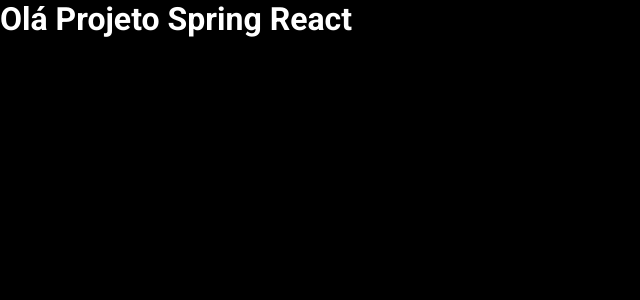
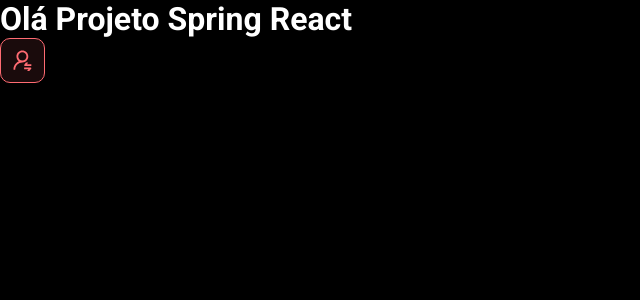
Before and after one commit to Shaffer443/SemanaSpringReact, a React (Vite) app in the folder frontend/: page / in a window 1280 px wide. Shown: the top 300 px of the page, without its empty margins (0-640 px from the left). Built offline with nearby package versions, Linux system fonts and the light colour scheme.

Commit message:
primeiro componente NotificationButton

```diff
--- a/frontend/src/App.tsx
+++ b/frontend/src/App.tsx
@@ -1,7 +1,16 @@
+import NotificationButton from "./componentes/notificationButton"
+
 function App() {
   return(
+    <>
     <h1>Olá Projeto Spring React</h1>
+    <NotificationButton/>
+    </>
   )
 }
 
 export default App
+
+/*
+no react ao usar mais de uma tag no mesmo return, ou função, temos que inserilos dentro de uma tag <></>
+*/
--- /dev/null
+++ b/frontend/src/componentes/notificationButton/index.tsx
@@ -0,0 +1,17 @@
+import icone from "../../assets/imagens/notificationicon.svg"
+import "./style.css" /* importando o css*/
+
+/* Importando a imagem para ser usada na função de notificação*/
+
+function NotificationButton() {
+    return(
+      <div className="dsmeta-red-btn">
+        <img src={icone} alt="Notificar" />
+      </div>
+    )
+  }
+
+  /* para ser usar um src exportado, tem qeu ser entre chaves{nome do arquivo} e não aspas"" como no html*/
+  /* react não se ussa class e sim className*/
+
+  export default NotificationButton
--- /dev/null
+++ b/frontend/src/componentes/notificationButton/style.css
@@ -0,0 +1,15 @@
+.dsmeta-red-btn {
+    height: 45px;
+    width: 45px;
+    background: rgba(255, 107, 114, 0.1);
+    border: 1px solid #ff6b72;
+    border-radius: 10px;
+    display: flex;
+    align-items: center;
+    justify-content: center;
+    cursor: pointer;
+  }
+
+  .dsmeta-red-btn img {
+      width: 19px;
+  }
```
Also changed, not shown: frontend/src/assets/imagens/notificationicon.svg (added).
